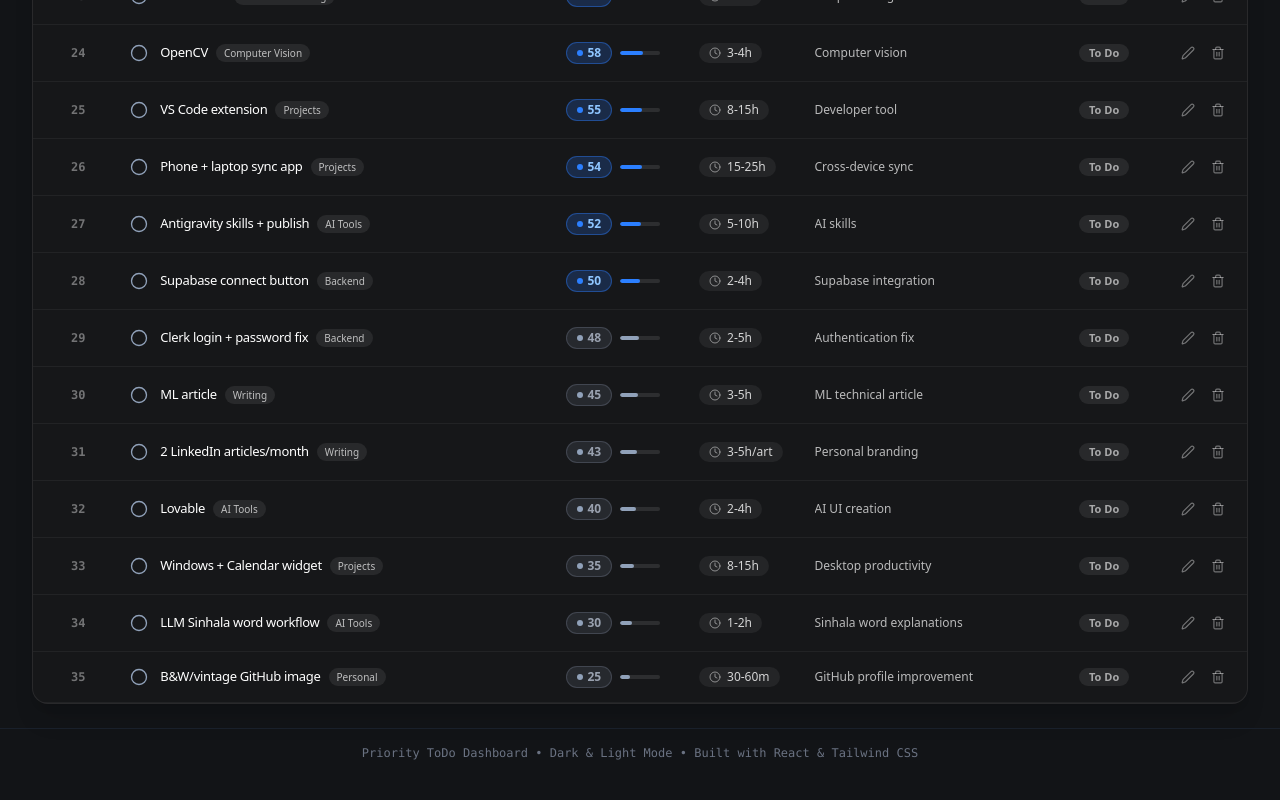
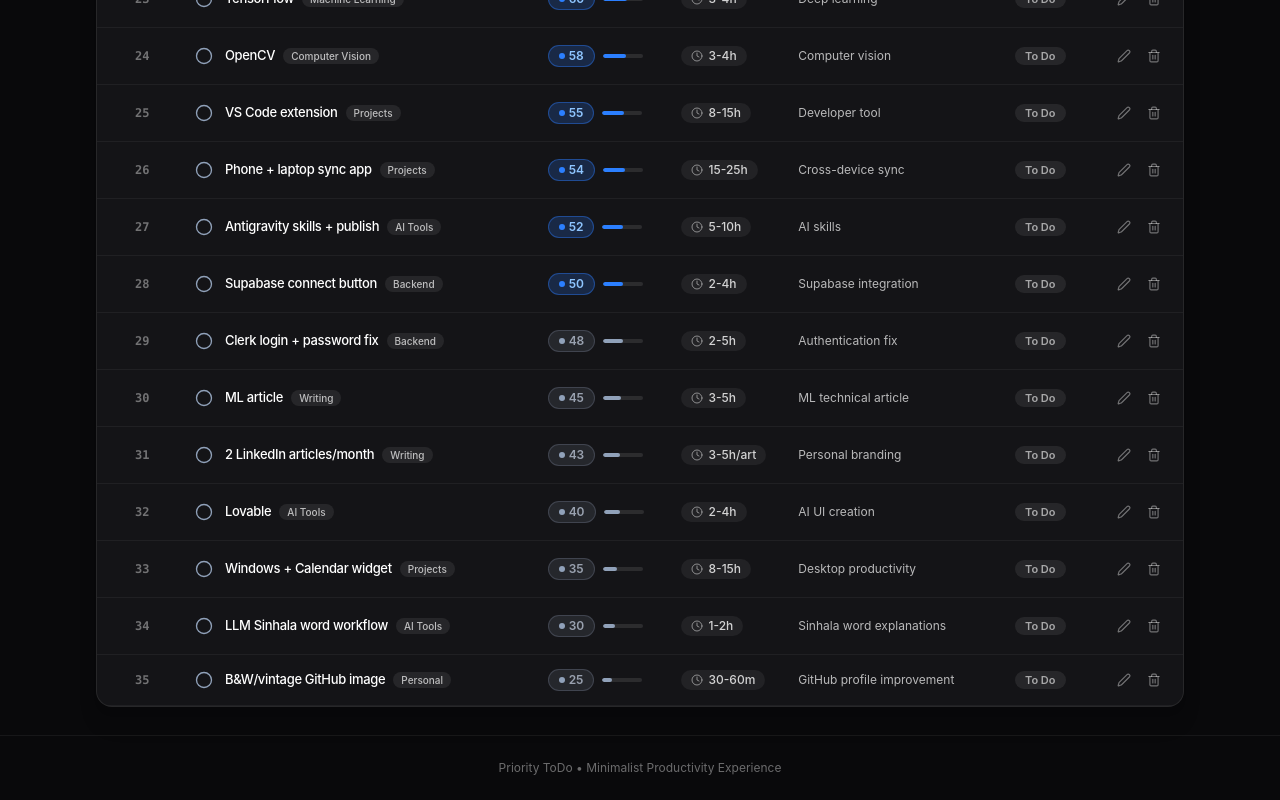
Before and after one commit to aroshwijesinghe/ToDo, a React (Vite) app: page / in a window 1280 px wide. Shown: the part 1872-2672 px from the top of the page. Before the commit the page ends 2649 px from the top, so only its background shows below. Built offline with nearby package versions, Linux system fonts and the light colour scheme.

Commit message:
applied Apple ceramic gray background for light mode and deep obsidian for dark mode

```diff
--- a/src/App.tsx
+++ b/src/App.tsx
@@ -140,7 +140,6 @@ export function App() {
 
   const handleDeleteCategory = (catToDelete: string) => {
     setCategoriesList(prev => prev.filter(c => c !== catToDelete));
-    // Also reset active category filter if deleted
     if (filter.category === catToDelete) {
       setFilter(prev => ({ ...prev, category: 'all' }));
     }
@@ -179,7 +178,7 @@ export function App() {
       result = result.filter(t => t.category === filter.category);
     }
 
-    // Sorting: completed tasks always sink to bottom unless filtering completed specifically
+    // Sorting: completed tasks sink to bottom unless filtering completed
     result.sort((a, b) => {
       if (a.status === 'completed' && b.status !== 'completed') return 1;
       if (a.status !== 'completed' && b.status === 'completed') return -1;
@@ -212,12 +211,12 @@ export function App() {
           if (t.status === 'todo') nextStatus = 'in-progress';
           else if (t.status === 'in-progress') {
             nextStatus = 'completed';
-            // Confetti celebration
+            // Apple celebratory confetti
             confetti({
-              particleCount: 60,
-              spread: 70,
-              origin: { y: 0.75 },
-              colors: ['#34d399', '#10b981', '#059669', '#38bdf8', '#fbbf24']
+              particleCount: 50,
+              spread: 60,
+              origin: { y: 0.8 },
+              colors: ['#30d158', '#34c759', '#63e6be', '#007aff']
             });
           } else {
             nextStatus = 'todo';
@@ -299,8 +298,10 @@ export function App() {
 
   return (
     <div
-      className={`min-h-screen flex flex-col font-sans transition-colors duration-200 ${
-        isDark ? 'bg-[#121417] text-gray-100' : 'bg-slate-50 text-slate-900'
+      className={`min-h-screen flex flex-col transition-colors duration-300 ${
+        isDark
+          ? 'bg-[#09090b] text-white selection:bg-emerald-500/30'
+          : 'bg-[#f5f5f7] text-slate-900 selection:bg-emerald-500/20'
       }`}
     >
       <Navbar
@@ -316,11 +317,11 @@ export function App() {
         onToggleTheme={toggleTheme}
       />
 
-      <main className="flex-1 max-w-7xl w-full mx-auto px-4 sm:px-6 lg:px-8 py-6">
-        {/* Top metrics banner with large animated "toDo" card */}
+      <main className="flex-1 max-w-6xl w-full mx-auto px-4 sm:px-6 lg:px-8 py-7">
+        {/* Apple Activity style "toDo" progress card */}
         <StatsBanner tasks={tasks} isDark={isDark} />
 
-        {/* Search, Filter & Sort Controls */}
+        {/* Filter & Sort Controls */}
         <FilterBar
           filter={filter}
           setFilter={setFilter}
@@ -380,11 +381,11 @@ export function App() {
       />
 
       <footer
-        className={`py-4 border-t text-center text-xs font-mono transition-colors ${
-          isDark ? 'border-gray-800/60 text-gray-500' : 'border-gray-200 text-gray-400 bg-white'
+        className={`py-6 border-t text-center text-xs transition-colors ${
+          isDark ? 'border-white/[0.06] text-white/40' : 'border-black/[0.05] text-slate-400'
         }`}
       >
-        Priority ToDo Dashboard • Dark &amp; Light Mode • Built with React &amp; Tailwind CSS
+        Priority ToDo • Minimalist Productivity Experience
       </footer>
     </div>
   );
```
